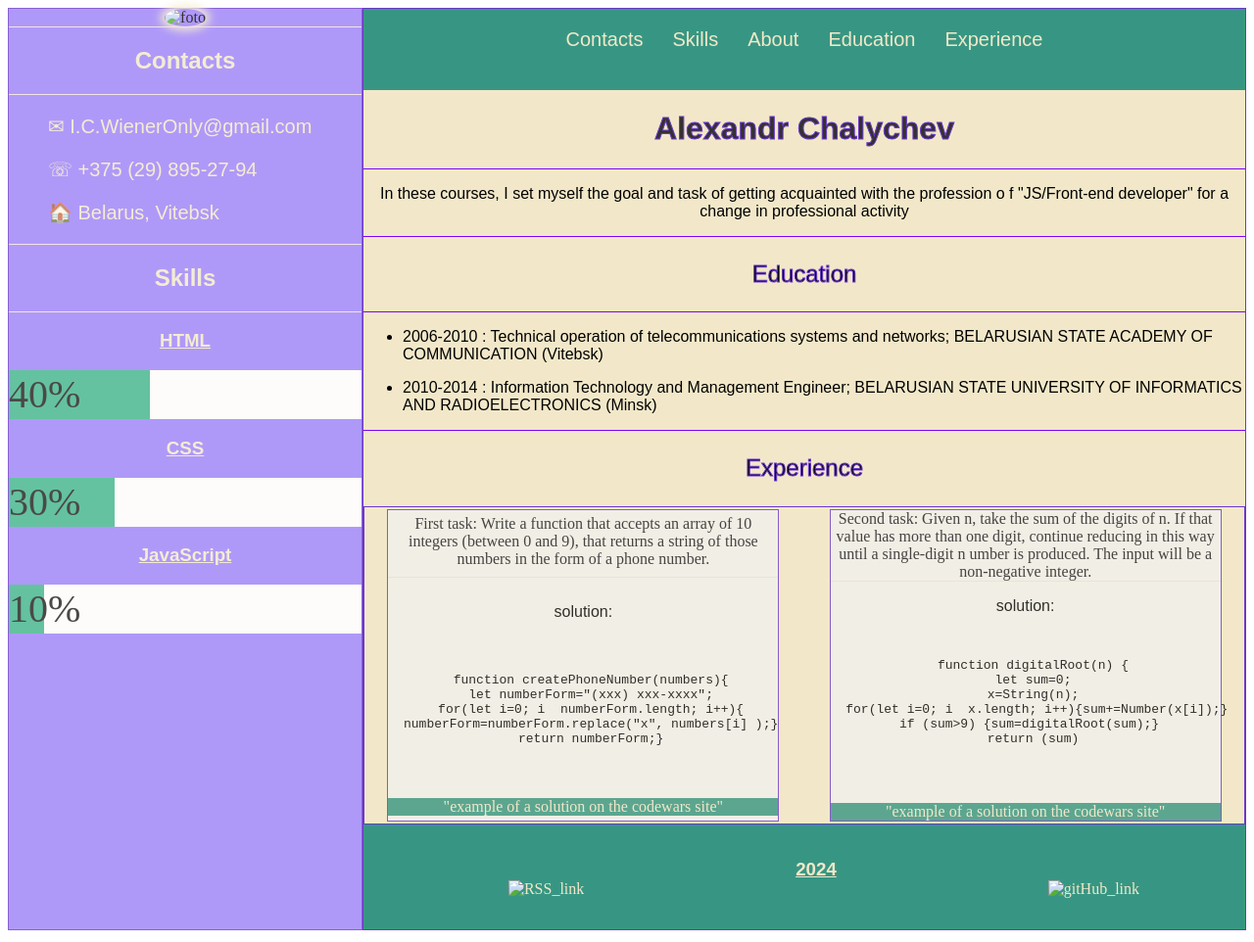
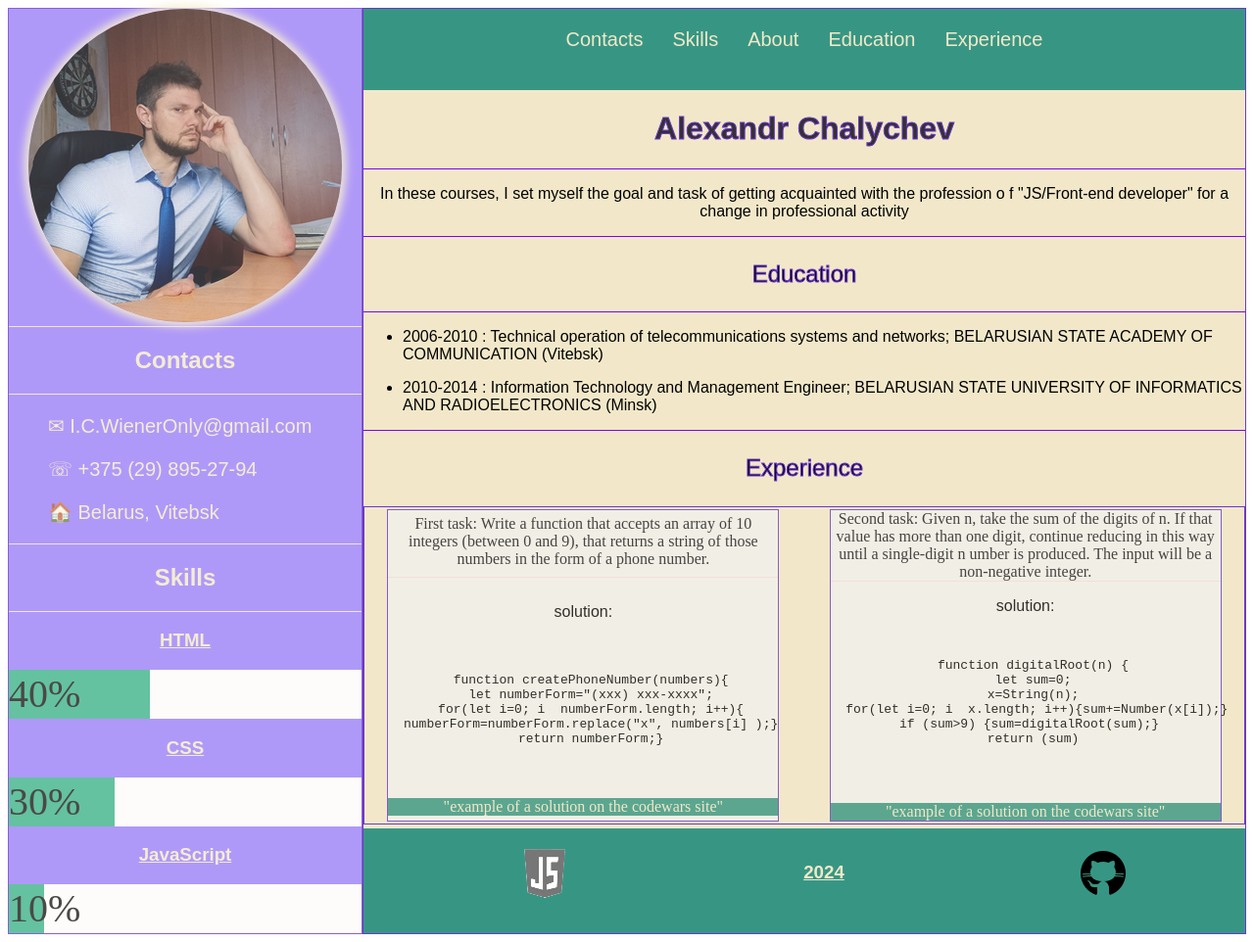
Before and after one commit to I-CWiener/rsschool-cv-old, a plain HTML site: page index.html in a window 1280 px wide. Shown: the whole page at 98% size. Drawn offline with Linux system fonts and the light colour scheme.

Commit message:
fix: fix code index.html

```diff
--- a/index.html
+++ b/index.html
@@ -5,13 +5,13 @@
     <meta name="viewport" content="width=device-width, initial-scale=1.0" />
     <title>CV</title>
     <link rel="stylesheet" href="style.css" />
-    <link rel="shortcut icon" href="img/icon.ico" />
+    <link rel="shortcut icon" href="images/icon.ico" />
   </head>
   <body>
     <div class="container">
       <div class="lSide">
         <div class="foto item">
-          <img src="img/foto.png" alt="foto" class="radius" />
+          <img src="images/foto.png" alt="foto" class="radius" />
         </div>
         <div class="item">
           <div class="line"></div>
@@ -156,13 +156,13 @@
             <ul class="lMenu">
               <li>
                 <a href="https://rs.school/courses/javascript-ru"
-                  ><img src="img/js.png" alt="RSS_link"
+                  ><img src="images/js.png" alt="RSS_link"
                 /></a>
               </li>
               <li><h3>2024</h3></li>
               <li>
                 <a href="https://github.com/i-cwiener/"
-                  ><img src="img/github.png" alt="gitHub_link"
+                  ><img src="images/github.png" alt="gitHub_link"
                 /></a>
               </li>
             </ul>
```
